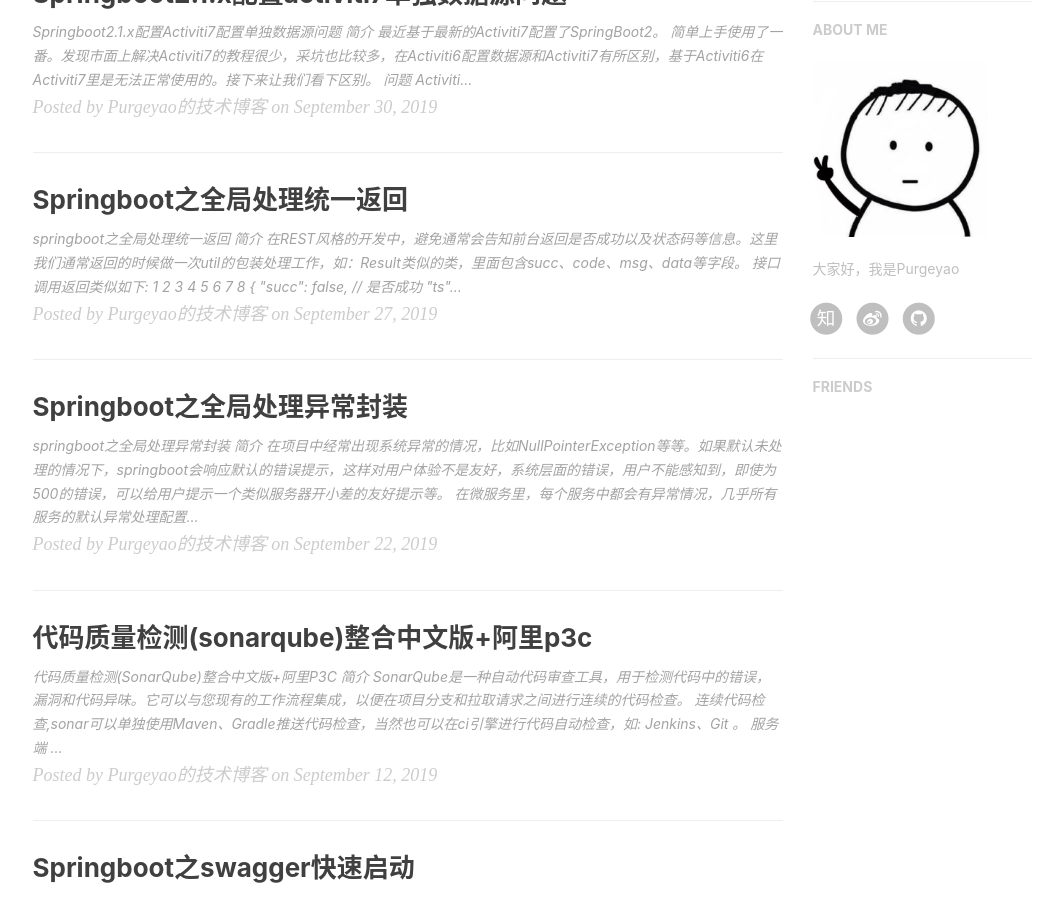
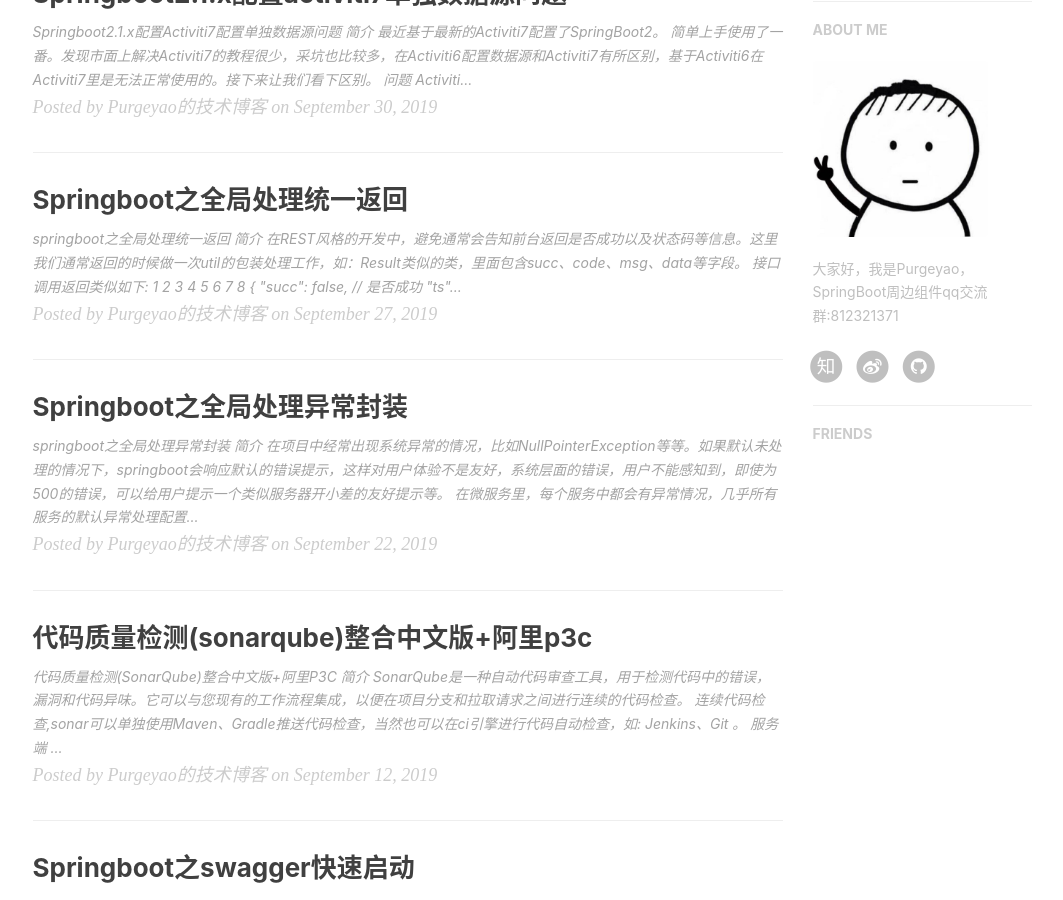
Before and after one commit to purgeyao/purgeyao.github.io, a Jekyll site: the page built from index.html, in a window 1280 px wide and 900 px high, scrolled down 467 px. Shown: the whole window, without its empty margins (135-1198 px from the left). Built offline with Jekyll 4.4.1, drawn with Linux system fonts in a browser that asks for light colours; nearby versions of some CDN libraries; the list of posts is cut into pages by our own code; comment, search, counter and statistics services are not loaded.

Commit message:
Update _config.yml

```diff
--- a/_config.yml
+++ b/_config.yml
@@ -78,7 +78,7 @@ ga_domain: huangxuan.me
 
 # Sidebar settings
 sidebar: true                           # whether or not using Sidebar.
-sidebar-about-description: "大家好，我是Purgeyao"
+sidebar-about-description: "大家好，我是Purgeyao，SpringBoot周边组件qq交流群:812321371"
 sidebar-avatar: /img/avatar-hux-ny.jpg      # use absolute URL, seeing it's used in both `/` and `/about/`
 
 
```
